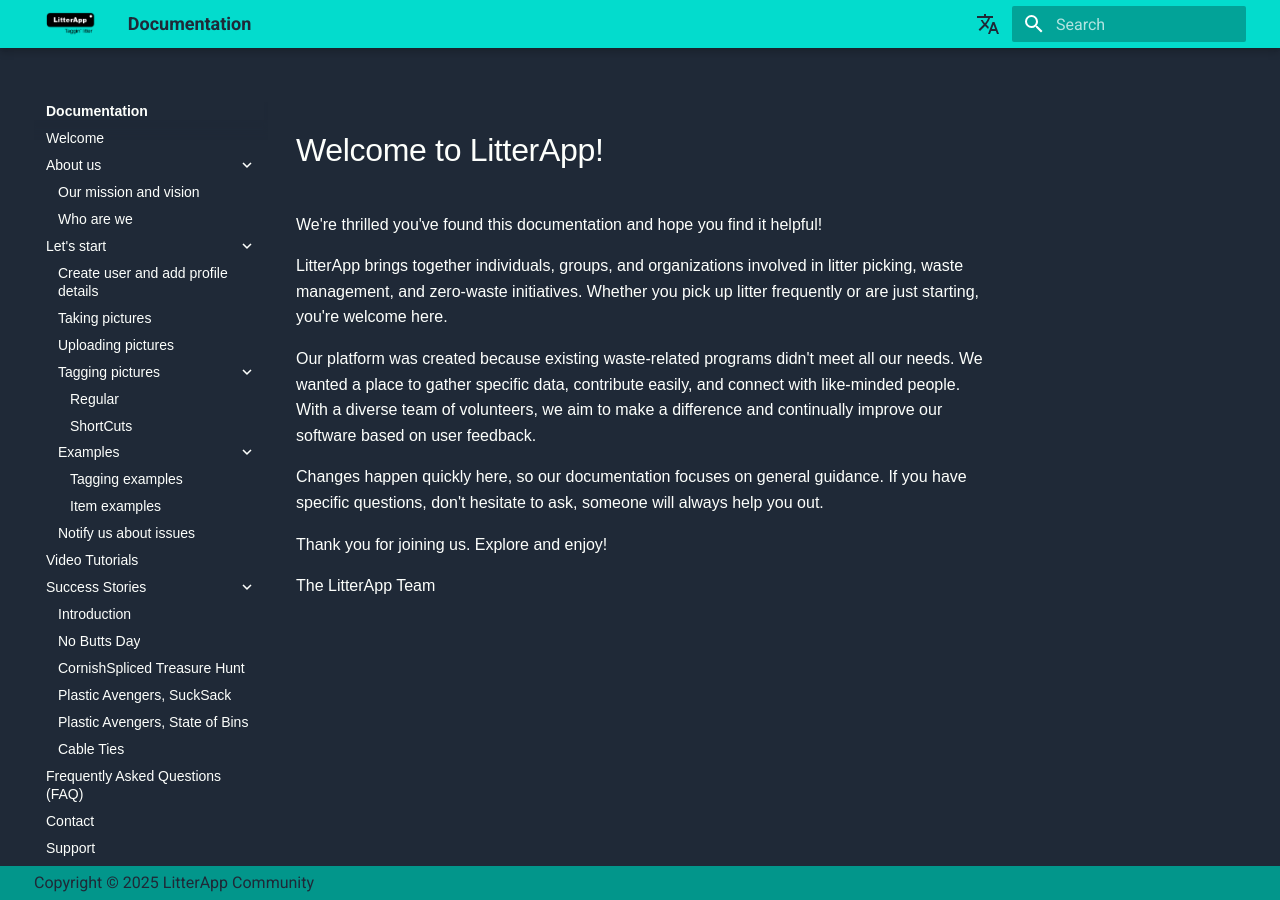
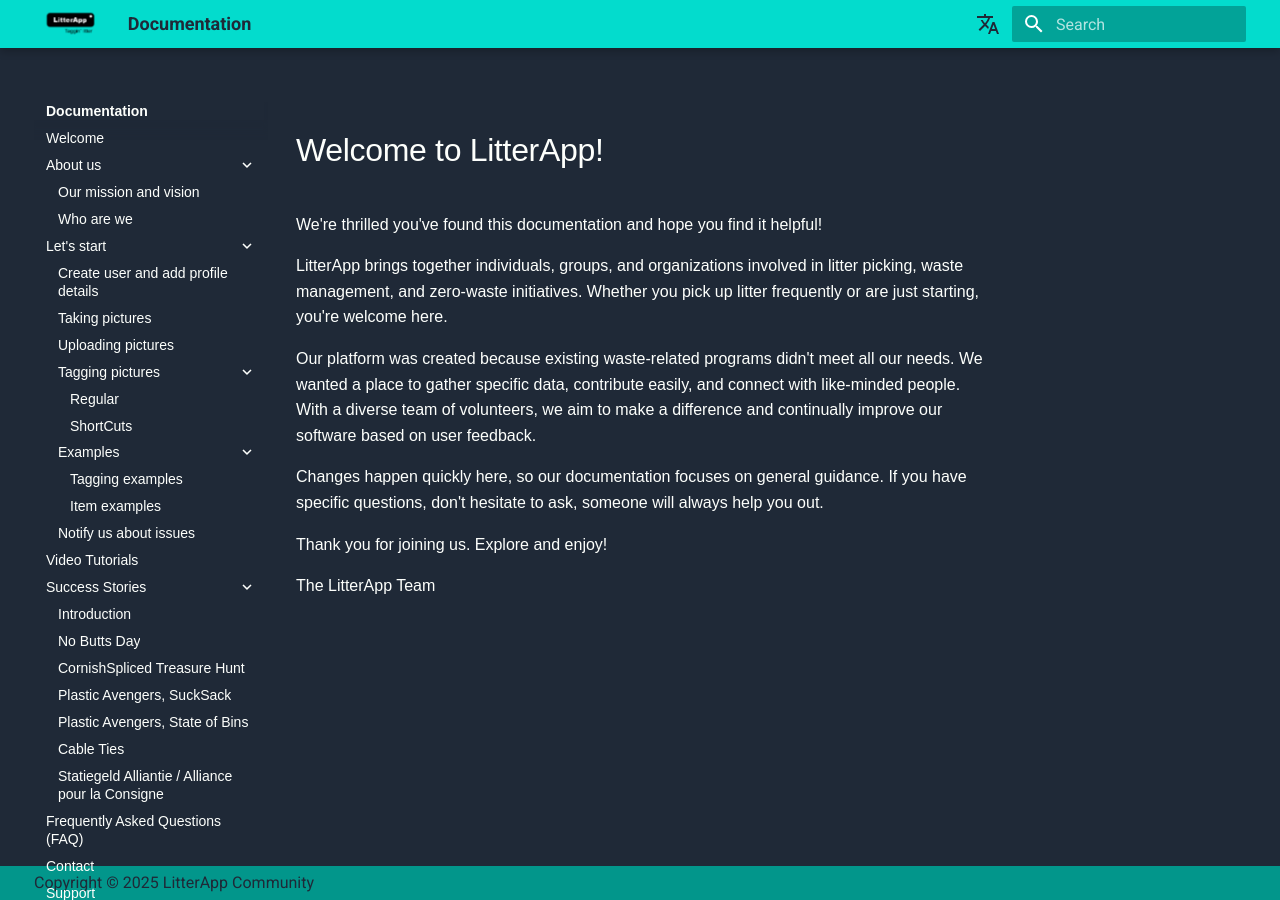
Before and after one commit to phummelen/littertagger-docs, an MkDocs documentation site: the page built from documentation/docs/en/index.md, in a window 1280 px wide. Built offline with MkDocs 1.6.1 and Material for MkDocs 9.7.7, drawn with Linux system fonts in a browser that asks for light colours; comment, search, counter and statistics services are not loaded.

Commit message:
Update mkdocs.yml

```diff
--- a/documentation/config/en/mkdocs.yml
+++ b/documentation/config/en/mkdocs.yml
@@ -68,6 +68,7 @@ nav:
     - Plastic Avengers, SuckSack: 50_SuckSack.md
     - Plastic Avengers, State of Bins: 50_NPT.md
     - Cable Ties: 50_tiewraps-in-Steenwijk.md
+    - Statiegeld Alliantie / Alliance pour la Consigne: 50_StatiegeldAlliantie.md
 - Frequently Asked Questions (FAQ): 90_Faq.md
 - Contact: 90_Contact.md
 - Support: 95_Support.md
```
